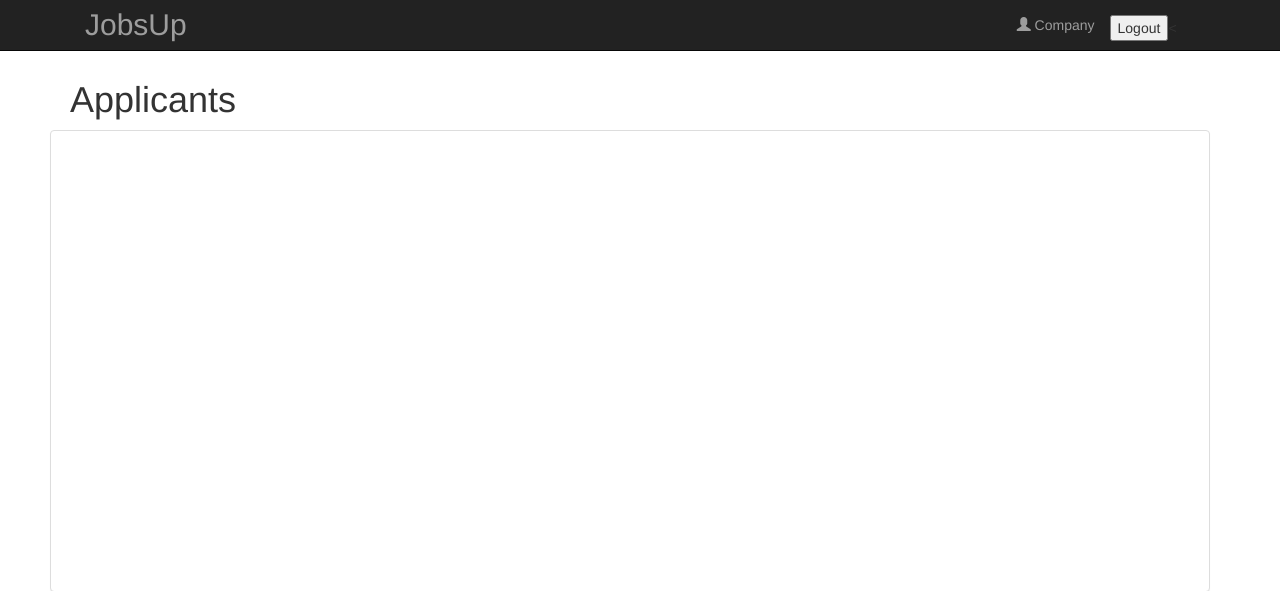
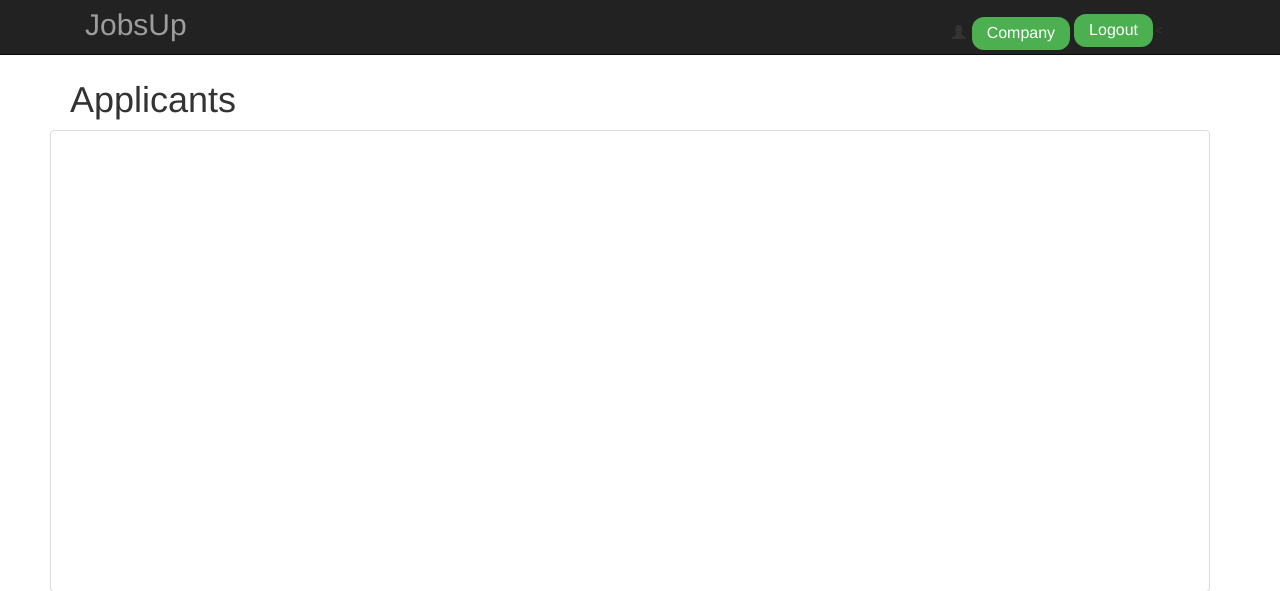
Before and after one commit to uphonia/JobsUp, a Django app: page /applicants/ in a window 1280 px wide. Shown: the top 591 px of the page. Run offline with Django 3.2, Linux system fonts and the light colour scheme; some libraries are stand-ins or nearby versions.

Commit message:
Final Push

```diff
--- a/JobsUp/jobs/templates/Applicants.html
+++ b/JobsUp/jobs/templates/Applicants.html
@@ -48,12 +48,16 @@
 	                <li class="home">
 		                <a href=""><span class=""></span> JobsUp</a>
                     </li>
-		            <li class="profile" style="margin-left:800px;">
-		                <a href="~/../CompanyProfiles.html"><span class="glyphicon glyphicon-user"></span> Company </a>
+		            <li class="profile" style="margin-left:750px;">
+		               <form class="refresh" style = "padding-top:13px;" action = "/view_c_profile/" method = "GET">
+                        <input type="text" id="hashid" name="hashid" class="hidden" value={{company.hashid}}>
+                        <span class="glyphicon glyphicon-user"></span>
+                        <input class = "button" type = "submit" value = "Company">
+                    </form>
 		            </li>
 		            <li class="logout" style="text-align:right;">
 		                <form class="logout" style = "padding-top:0px;" action = "/log_out" method = "GET">
-                        <input class = "logout" type = "submit" value = "Logout"><
+                        <input class = "button" type = "submit" value = "Logout"><
                     </form>
 		            </li>
 		        </ul>
--- a/JobsUp/jobs/templates/UserProfiles.html
+++ b/JobsUp/jobs/templates/UserProfiles.html
@@ -161,7 +161,6 @@
 
                         </div> <!-- End of actual panel div -->
                     </div>
-                    <a href="~/../Applications.html" class="button"> View Applications </a>
                 </div> <!-- End of right -->
             </div>
 
```
Also changed, not shown: JobsUp/db.sqlite3.
